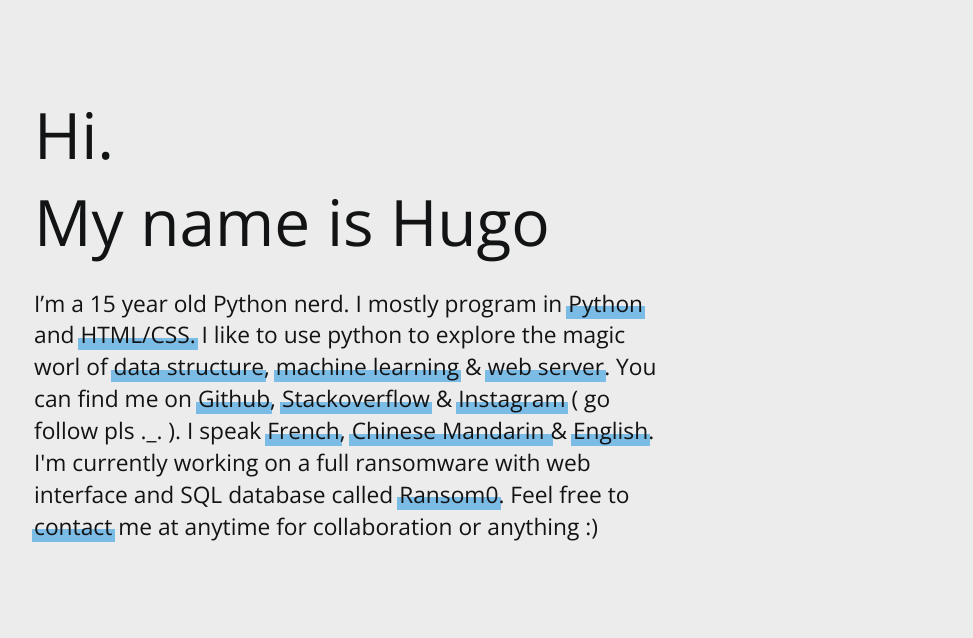
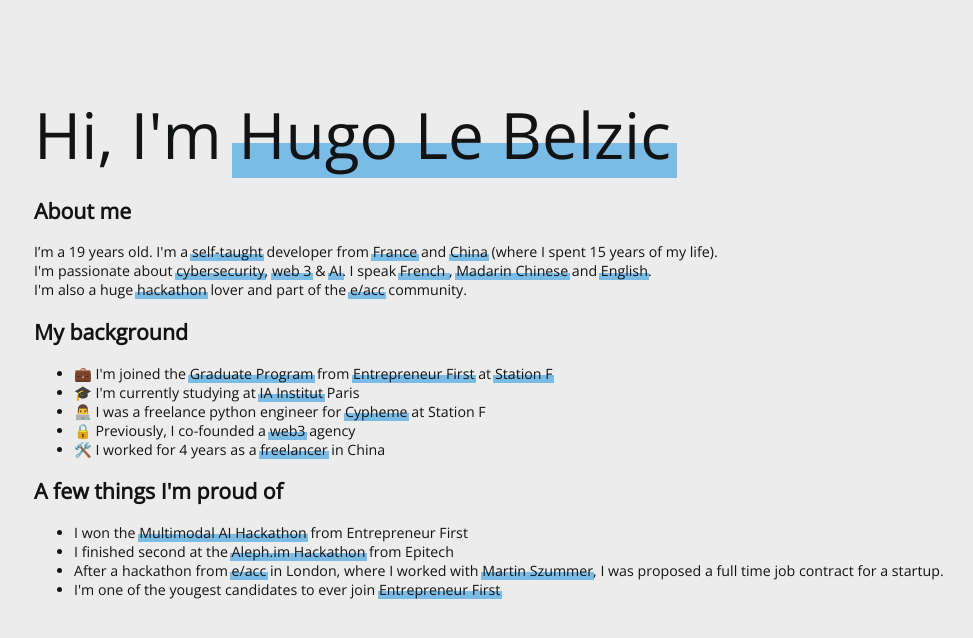
Before and after one commit to HugoLB0/Portfolio, a plain HTML site: page index.html in a window 1280 px wide. Shown: the whole page, without its empty margins (102-1075 px from the left). Drawn offline with nearby package versions, Linux system fonts and the light colour scheme.

Commit message:
Add files via upload

```diff
--- a/index.html
+++ b/index.html
@@ -26,12 +26,6 @@
         font-weight: 500;
         margin-bottom: 0;
       }
-      p {
-        font-size: 1.6em;
-        font-weight: 300;
-        line-height: 1.4;
-        max-width: 28em;
-      }
       a {
         text-decoration: none;
         color: #121314;
@@ -57,18 +51,40 @@
 
 <body>
     <h1>
-        Hi.<br>
-        My name is Hugo
+        Hi, I'm <a>Hugo Le Belzic</a>
     </h1>
+    <h2>About me</h2>
     <p>
-        I’m a 15 year old Python nerd. I mostly program in
-        <a>Python </a> and <a>HTML/CSS.</a>
-        I like to use python to explore the magic worl of <a>data structure</a>, <a>machine learning</a> & <a>web server</a>.
-        You can find me on <a href="https://github.com/HugoLb0">Github</a>, <a href="https://stackoverflow.com/users/13776451/hugo-lb">Stackoverflow</a> & <a href="https://www.instagram.com/hugolb0/">Instagram</a> ( go follow pls ._. ). I speak <a>French</a>, <a>Chinese Mandarin </a> & <a>English</a>.
-        I'm currently working on a full ransomware with web interface and SQL database called <a href="https://github.com/Hugolb0/Ransom0">Ransom0</a>.
-        Feel free to <a href="mailto: hugolebelzic@gmail.com">contact</a> me at anytime for collaboration or anything :)
+
+        I’m a 19 years old. I'm a <a>self-taught</a> developer from <a>France</a> and <a>China</a> (where I spent 15 years of my life). <br>
+        I'm passionate about <a>cybersecurity</a>, <a>web 3</a> & <a>AI</a>. I speak <a>French </a>, <a>Madarin Chinese</a> and <a>English</a>.
+        <br>
+        I'm also a huge <a>hackathon</a> lover and part of the <a>e/acc</a> community.
+        <br>
+
 
     </p>
+    <h2>My background</h2>
+    <p>
+      <ul>
+        <li>💼 I'm joined the <a href="https://www.joinef.com/program/graduate/">Graduate Program</a> from <a>Entrepreneur First</a> at <a href="https://stationf.co/">Station F</a> </li>
+        <li>🎓 I'm currently studying at <a>IA Institut</a> Paris </li>
+        <li>👨‍💻 I was a freelance python engineer for <a href="https://www.cypheme.com/">Cypheme</a> at Station F</li>
+        <li>🔒 Previously, I co-founded a <a>web3</a> agency </li>
+        <li>🛠️ I worked for 4 years as a <a>freelancer</a> in China</li>
+
+      </ul>
+    </p>
+
+    <h2>A few things I'm proud of</h2>
+    <ul>
+      <li>I won the <a href="https://www.linkedin.com/posts/entrepreneur-first_ai-multimodal-hackathon-activity-7152718707364962306-Fj_z">Multimodal AI Hackathon</a> from Entrepreneur First</li>
+      <li>I finished second at the <a href="https://aleph.im/">Aleph.im Hackathon</a> from Epitech</li>
+      <li>After a hackathon from <a>e/acc</a> in London, where I worked with <a href="https://www.linkedin.com/in/martinszummer/">Martin Szummer</a>, I was proposed a full time job contract for a startup.</li>
+      <li>I'm one of the yougest candidates to ever join <a>Entrepreneur First</a></li>
+
+
+    </ul>
 
 
 </body>
```
